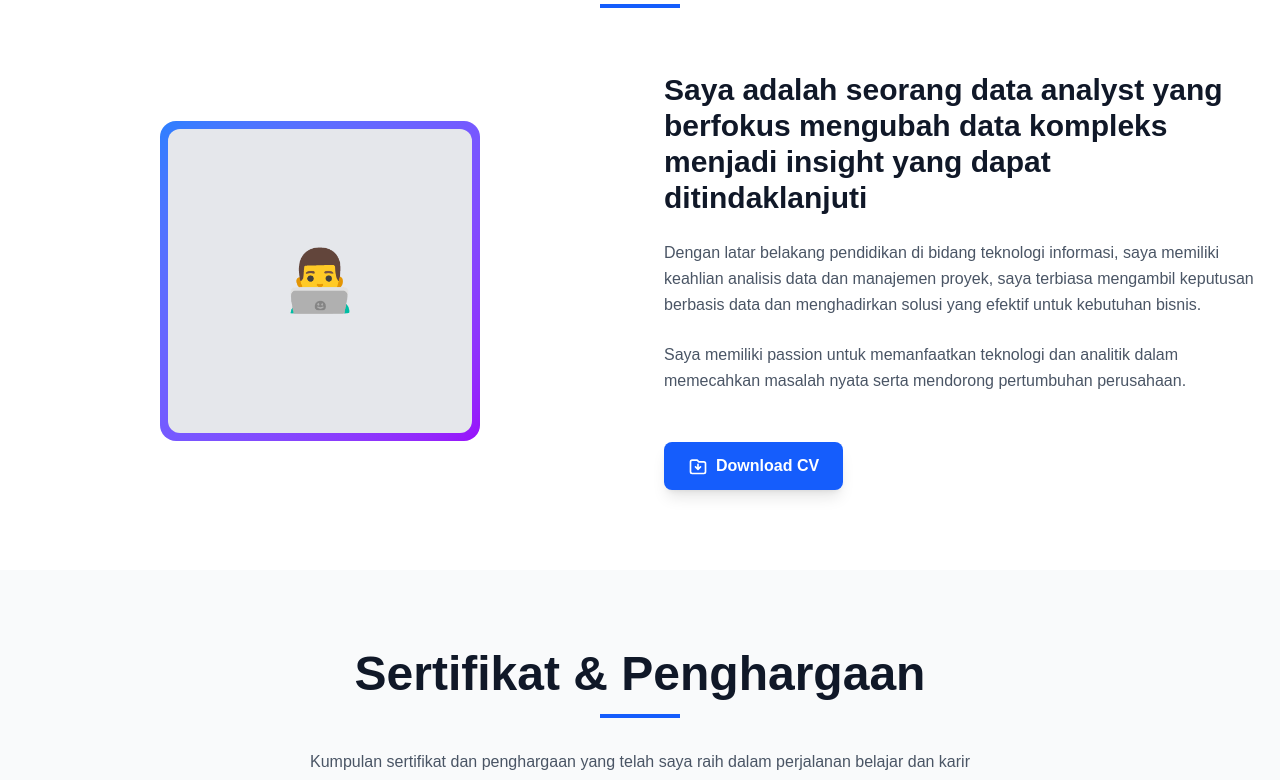
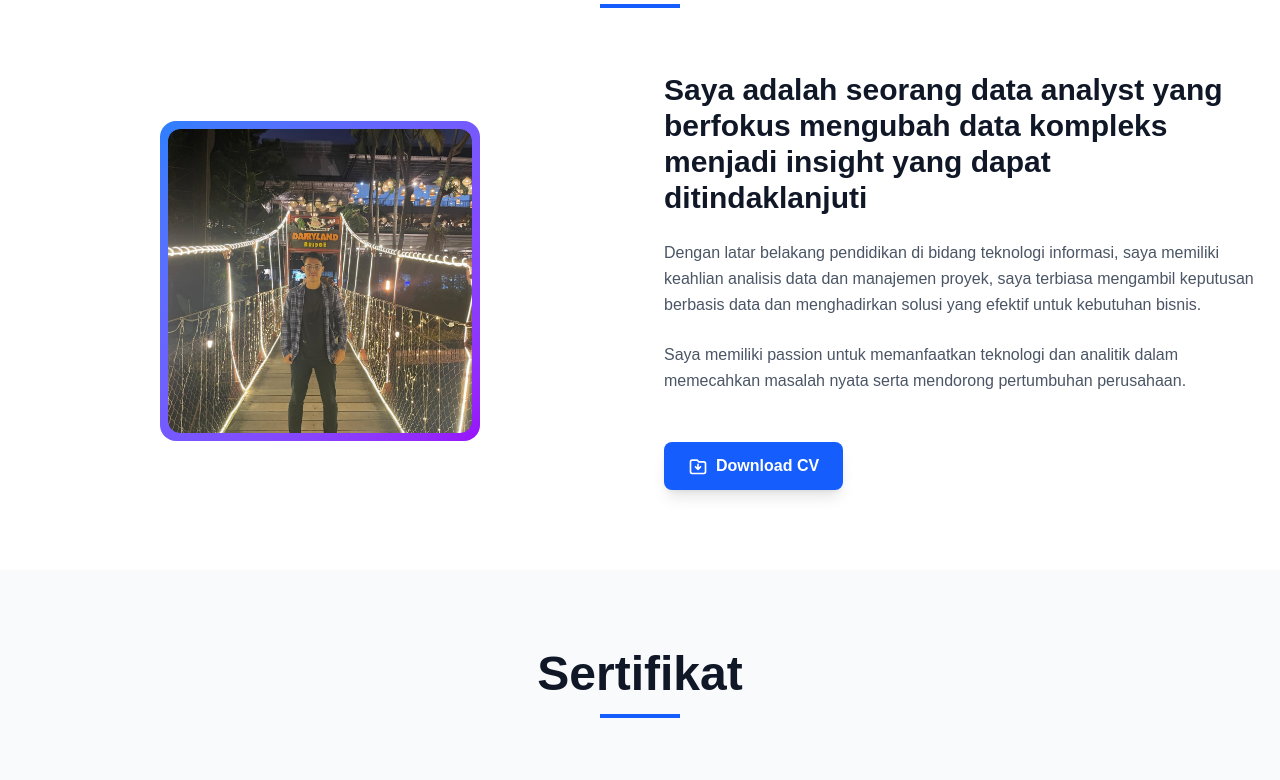
Before and after one commit to irfanprogramming/Portofolio-Irfan, a Next.js app: page / in a window 1280 px wide. Shown: the part 940-1720 px from the top of the page. Built offline with nearby package versions, Linux system fonts and the light colour scheme.

Commit message:
Update Fitur Terbaru

```diff
--- a/src/app/layout.tsx
+++ b/src/app/layout.tsx
@@ -14,23 +14,23 @@ const geistMono = Geist_Mono({
 
 export const metadata: Metadata = {
   title: 'Irfan - Portfolio Website',
-  description:
-    'Portfolio website showcasing my work and skills in web development',
+  description: 'Portfolio website data analyst',
   keywords: [
     'portfolio',
-    'web developer',
-    'react',
-    'next.js',
-    'javascript',
-    'typescript',
+    'data analyst',
+    'excel',
+    'mysql',
+    'power bi',
+    'python',
   ],
   authors: [{ name: 'Irfan' }],
   creator: 'Irfan',
   openGraph: {
     title: 'Irfan - Portfolio Website',
-    description:
-      'Portfolio website showcasing my work and skills in web development',
+    description: 'Portfolio website data analyst',
     type: 'website',
+    url: 'https://irfan91.vercel.app',
+    siteName: 'Irfan Portfolio',
   },
 };
 
--- a/src/components/AboutSection.tsx
+++ b/src/components/AboutSection.tsx
@@ -1,3 +1,5 @@
+import Image from 'next/image';
+
 export default function AboutSection() {
   return (
     <section id="about" className="py-20 bg-white dark:bg-gray-900">
@@ -14,10 +16,15 @@ export default function AboutSection() {
           <div className="relative">
             <div className="relative z-10">
               <div className="w-80 h-80 mx-auto rounded-2xl bg-gradient-to-br from-blue-500 to-purple-600 p-2">
-                <div className="w-full h-full rounded-xl bg-gray-200 dark:bg-gray-700 flex items-center justify-center">
-                  <span className="text-6xl text-gray-600 dark:text-gray-400">
-                    👨‍💻
-                  </span>
+                <div className="w-full h-full rounded-xl overflow-hidden">
+                  <Image
+                    src="/Foto chimory irfan.jpg"
+                    alt="Muhamad Irfan"
+                    width={320}
+                    height={320}
+                    className="w-full h-full rounded-xl object-cover"
+                    priority
+                  />
                 </div>
               </div>
             </div>
--- a/src/components/CertificateSection.tsx
+++ b/src/components/CertificateSection.tsx
@@ -142,13 +142,9 @@ export default function CertificateSection() {
       <div className="container mx-auto px-6">
         <div className="text-center mb-16">
           <h2 className="text-4xl md:text-5xl font-bold text-gray-900 mb-4">
-            Sertifikat & Penghargaan
+            Sertifikat
           </h2>
           <div className="w-20 h-1 bg-blue-600 mx-auto mb-8"></div>
-          <p className="text-gray-600 max-w-2xl mx-auto">
-            Kumpulan sertifikat dan penghargaan yang telah saya raih dalam
-            perjalanan belajar dan karir
-          </p>
         </div>
 
         {/* Certificates Grid */}
--- a/src/components/HeroSection.tsx
+++ b/src/components/HeroSection.tsx
@@ -8,7 +8,7 @@ export default function HeroSection() {
   const [currentIndex, setCurrentIndex] = useState(0);
 
   useEffect(() => {
-    const texts = ['Data Analyst', 'Project Management'];
+    const texts = ['Data Analyst', 'Business Analyst', 'Project Management'];
 
     const typeEffect = () => {
       const currentFullText = texts[currentIndex];
```
Also changed, not shown: public/Foto chimory irfan.jpg (added).
